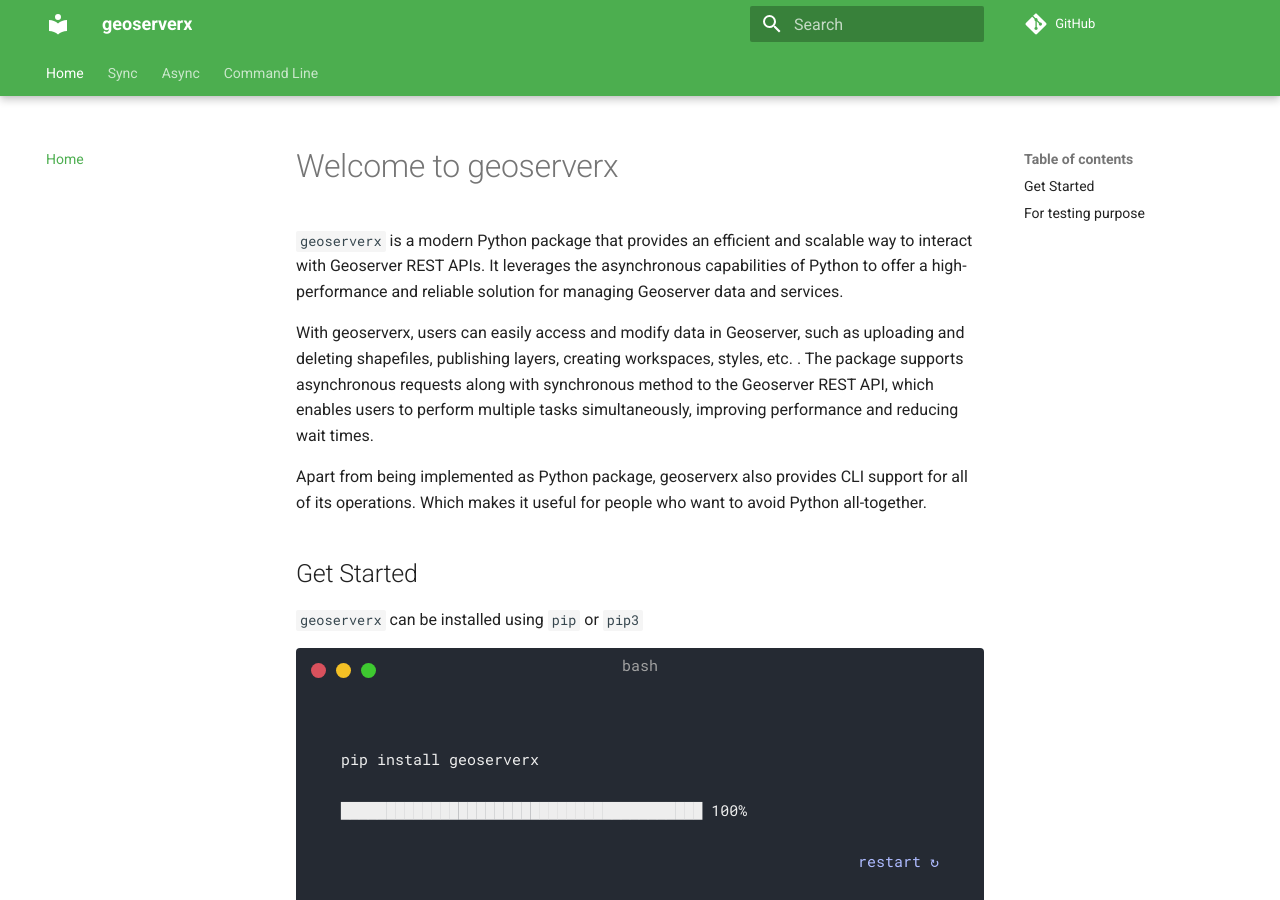
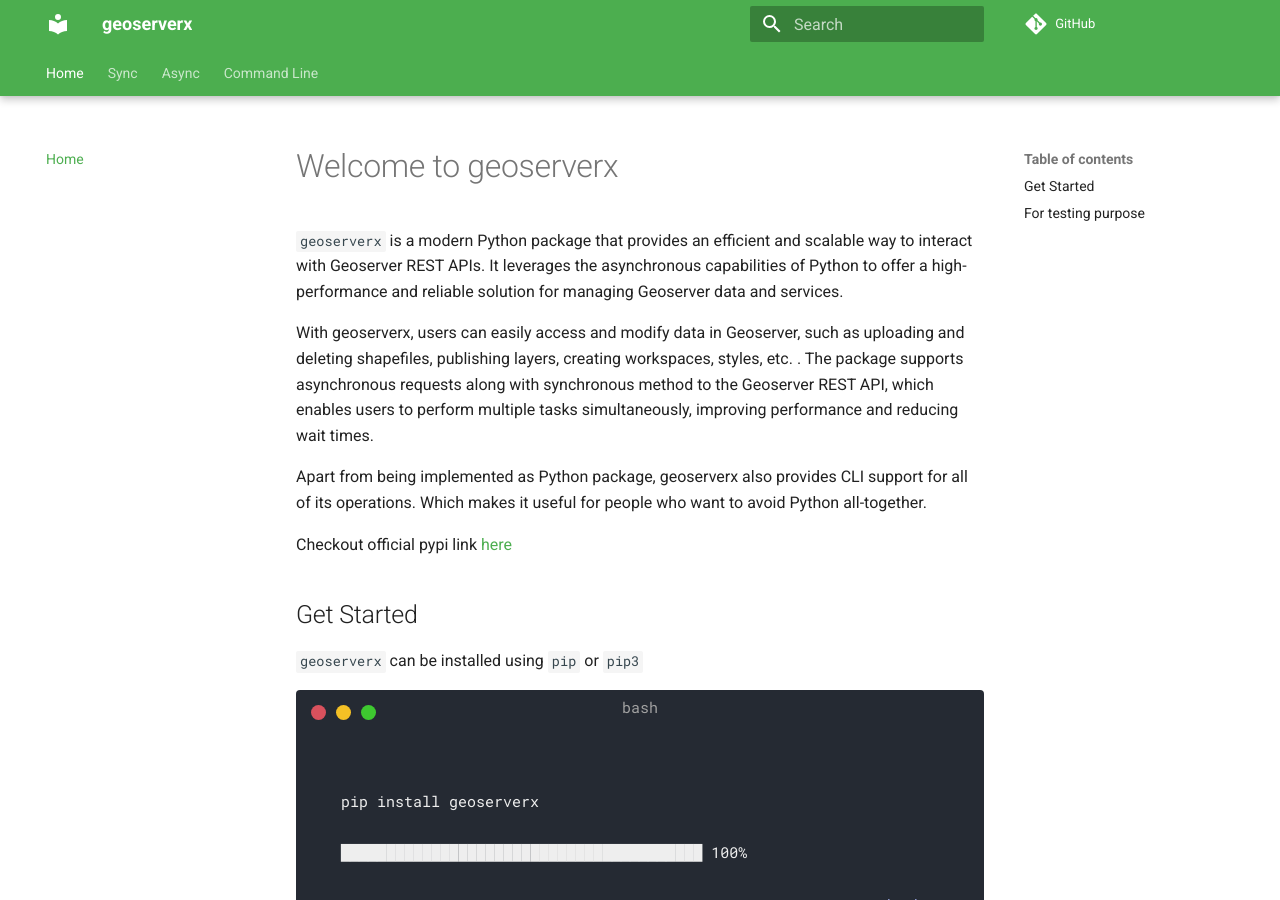
Before and after one commit to geobeyond/geoserverx, an MkDocs documentation site: the page built from docs/index.md, in a window 1280 px wide and 900 px high. Built offline with MkDocs 1.6.1 and Material for MkDocs 9.7.7, drawn with Linux system fonts in a browser that asks for light colours; comment, search, counter and statistics services are not loaded.

Commit message:
added pypi link here

```diff
--- a/docs/index.md
+++ b/docs/index.md
@@ -6,6 +6,7 @@
 
 Apart from being implemented as Python package, geoserverx also provides CLI support for all of its operations. Which makes it useful for people who want to avoid Python all-together.
 
+Checkout official pypi link [here](https://pypi.org/project/geoserverx/)
 
 ## Get Started
 
```
